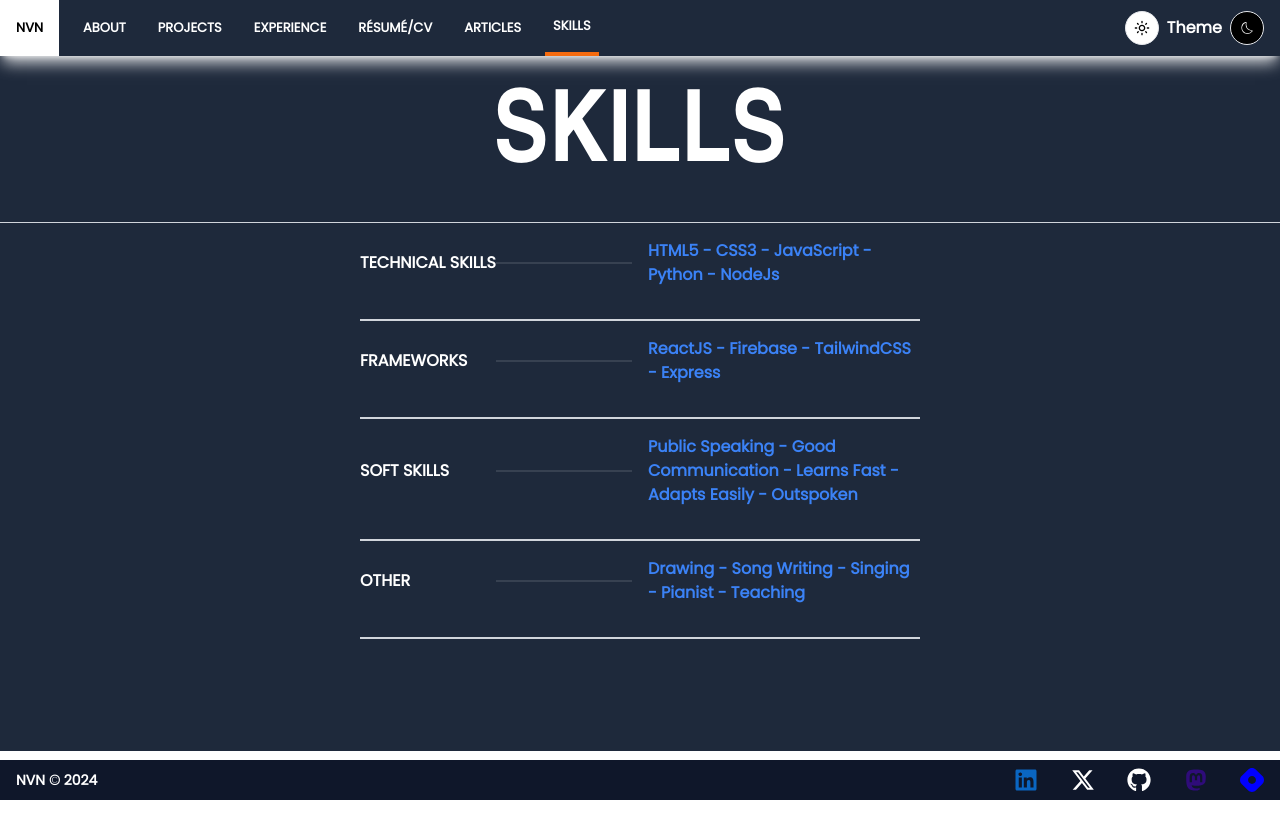
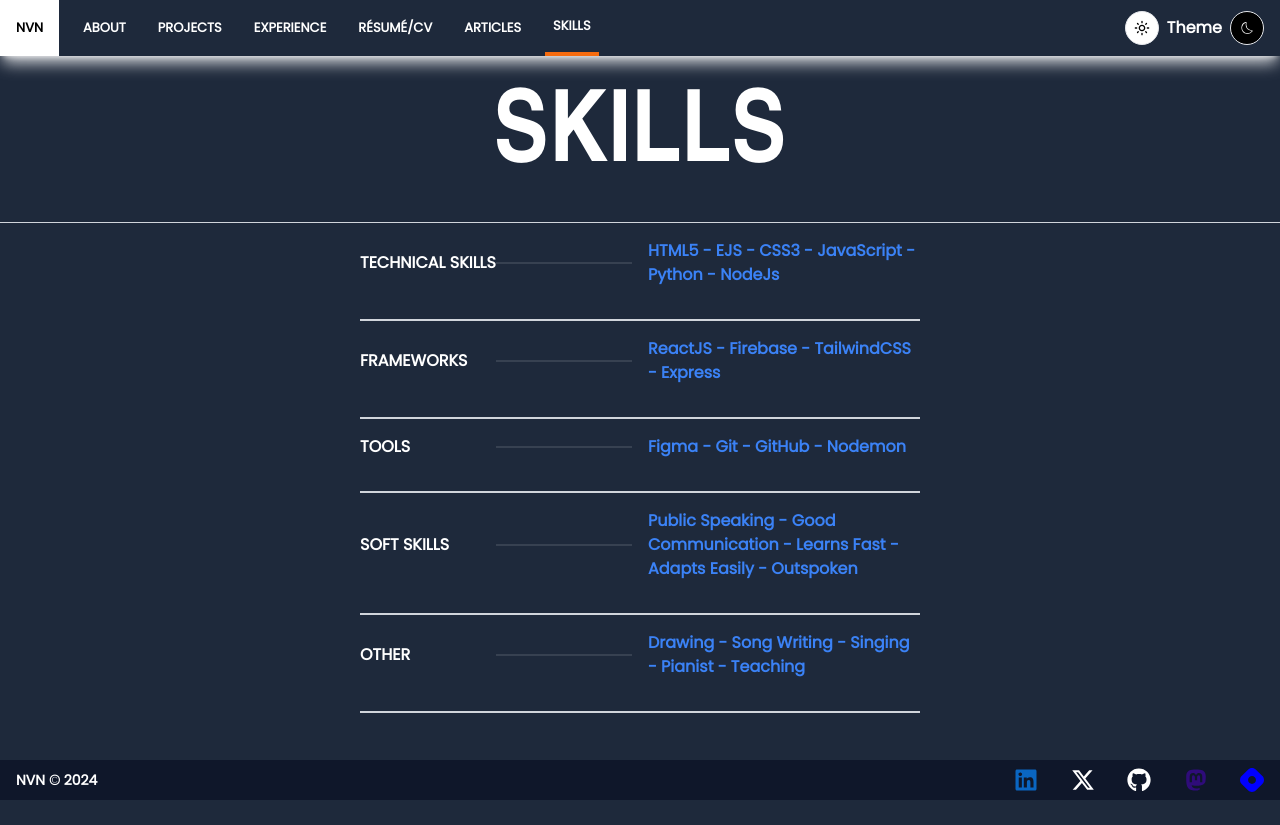
Before and after one commit to Nkemakolamuko/main-portfolio, a React (Vite) app: page /skill in a window 1280 px wide. Before the commit the page ends 800 px from the top, so only its background shows below. Built offline with nearby package versions, Linux system fonts and the light colour scheme.

Commit message:
Quick fix

```diff
--- a/src/components/pages/Skills.jsx
+++ b/src/components/pages/Skills.jsx
@@ -29,7 +29,7 @@ const Skills = () => {
       <PageTitle title="SKILLS" />
       <div className=" md:max-w-[35rem] flex items-center flex-col justify-center px-4 md:px-0 lg:px-0 mx-auto pb-28 font-semibold ">
         <SkillsCard
-          skills="HTML5 - CSS3 - JavaScript - Python - NodeJs"
+          skills="HTML5 - EJS - CSS3 - JavaScript - Python - NodeJs"
           SkillName="Technical Skills"
         />
 
@@ -37,6 +37,7 @@ const Skills = () => {
           skills="ReactJS - Firebase - TailwindCSS - Express"
           SkillName="Frameworks"
         />
+        <SkillsCard skills="Figma - Git - GitHub - Nodemon" SkillName="Tools" />
 
         <SkillsCard
           skills="Public Speaking - Good Communication - Learns Fast - Adapts Easily - Outspoken"
```
